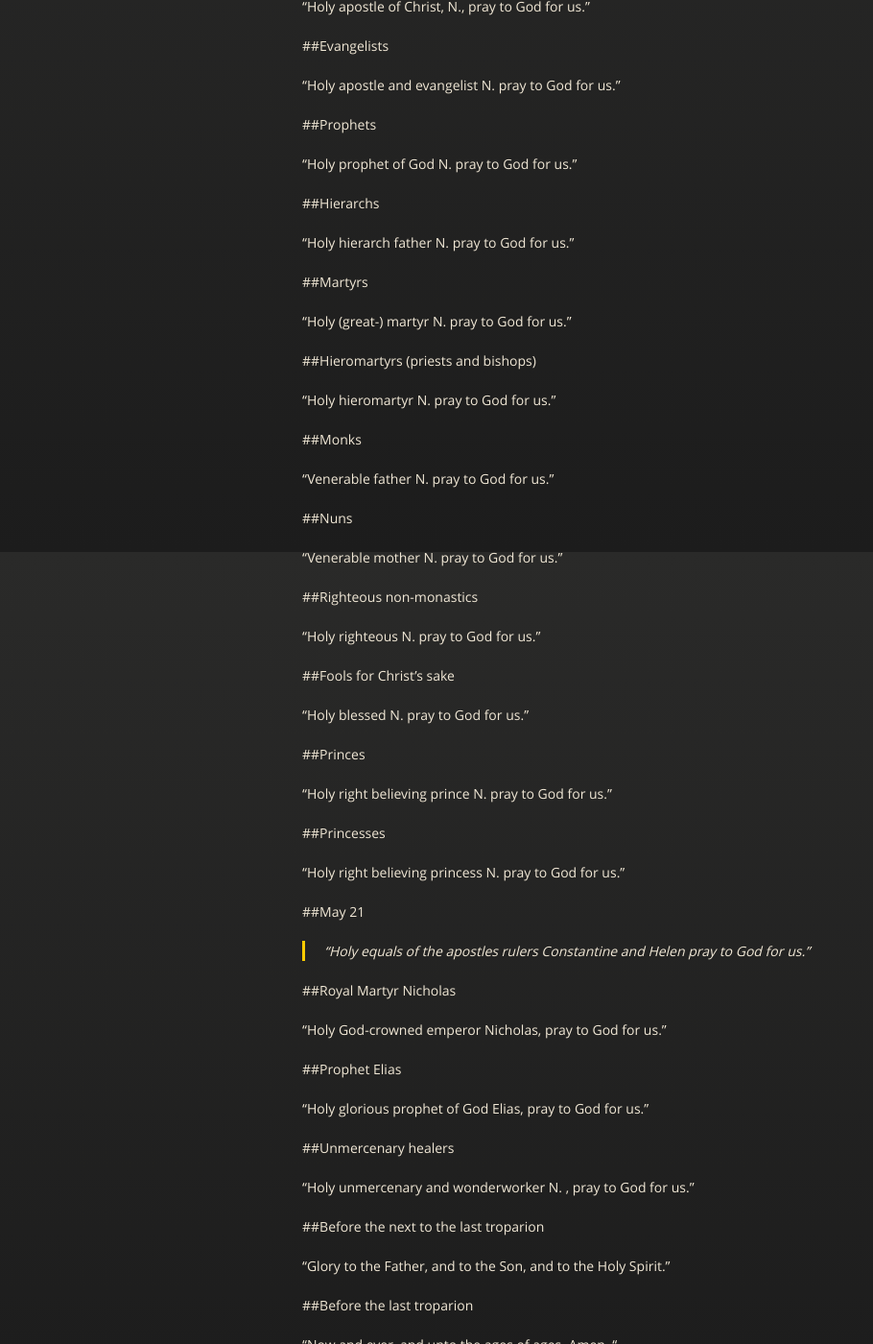
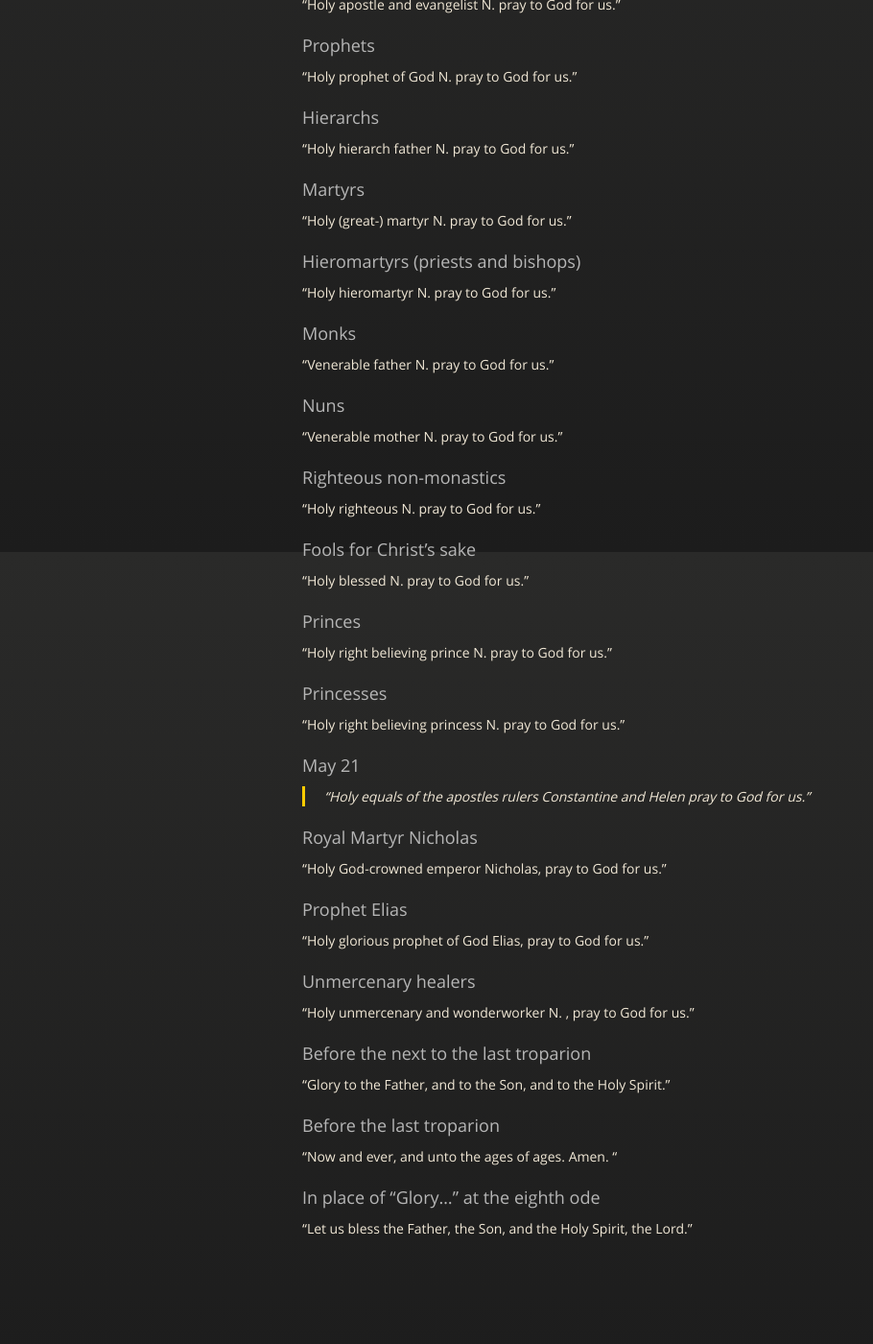
Before and after one commit to markjville/markjville.github.io, a Jekyll site: the page built from docs/traditional-canon-refrains.md, in a window 1280 px wide and 1400 px high, scrolled down 1225 px. Shown: the whole window at 96% size, without its empty margins (0-910 px from the left). Built offline with Jekyll 4.4.1, drawn with Linux system fonts in a browser that asks for light colours; our own code applies the rules of GitHub Pages for plain Markdown files; some of the changed text lies outside the part shown.

Commit message:
Update traditional-canon-refrains.md

```diff
--- a/docs/traditional-canon-refrains.md
+++ b/docs/traditional-canon-refrains.md
@@ -1,118 +1,118 @@
-Traditional Refrains at the Canons
+# Traditional Refrains at the Canons
 
-##The Trinity
+### # The Trinity
 
 “Most holy Trinity, our God, glory to Thee.”
 
-##The Savior
+### The Savior
 
 “Glory to Thee, our God, glory to Thee”
 
-##The Resurrection
+### The Resurrection
 
 “Glory to Thy holy resurrection, O Lord.”
 
-##The Cross and resurrection
+### The Cross and resurrection
 
 “Glory to Thy precious Cross and resurrection, O Lord.”
 
-##The Cross
+### The Cross
 
 “Glory to Thy precious Cross, O Lord.”
 
-##Penitential nature
+### Penitential nature
 
 “Have mercy on me, O God, have mercy on me.”
 
-##The Theotokos
+### The Theotokos
 
 “Most holy Theotokos, save us.”
 
-##The forerunner
+### The forerunner
 
 “Holy great John, forerunner of the Lord, pray to God for us. “
 
-##Bodiless Hosts
+### Bodiless Hosts
 
 “Holy archangels and angels, pray to God for us.“
 
-##Archangel Michael
+### Archangel Michael
 
 “Holy angelic-commander of God Michael, pray to God for us.”
 
-##Apostles
+### Apostles
 
 “Holy apostle of Christ, N., pray to God for us.”
 
-##Evangelists
+### Evangelists
 
 “Holy apostle and evangelist N. pray to God for us.”
 
-##Prophets
+### Prophets
 
 “Holy prophet of God N. pray to God for us.”
 
-##Hierarchs
+### Hierarchs
 
 “Holy hierarch father N. pray to God for us.”
 
-##Martyrs
+### Martyrs
 
 “Holy (great-) martyr N. pray to God for us.”
 
-##Hieromartyrs (priests and bishops)
+### Hieromartyrs (priests and bishops)
 
 “Holy hieromartyr N. pray to God for us.”
 
-##Monks
+### Monks
 
 “Venerable father N. pray to God for us.”
 
-##Nuns
+### Nuns
 
 “Venerable mother N. pray to God for us.”
 
-##Righteous non-monastics
+### Righteous non-monastics
 
 “Holy righteous N. pray to God for us.”
 
-##Fools for Christ's sake
+### Fools for Christ's sake
 
 “Holy blessed N. pray to God for us.”
 
-##Princes
+### Princes
 
 “Holy right believing prince N. pray to God for us.”
 
-##Princesses
+### Princesses
 
 “Holy right believing princess N. pray to God for us.”
 
-##May 21
+### May 21
 
 > “Holy equals of the apostles rulers Constantine and Helen pray to God
 > for us.”
 
-##Royal Martyr Nicholas
+### Royal Martyr Nicholas
 
 “Holy God-crowned emperor Nicholas, pray to God for us.”
 
-##Prophet Elias
+### Prophet Elias
 
 “Holy glorious prophet of God Elias, pray to God for us.”
 
-##Unmercenary healers
+### Unmercenary healers
 
 “Holy unmercenary and wonderworker N. , pray to God for us.”
 
-##Before the next to the last troparion
+### Before the next to the last troparion
 
 “Glory to the Father, and to the Son, and to the Holy Spirit.”
 
-##Before the last troparion
+### Before the last troparion
 
 “Now and ever, and unto the ages of ages. Amen. “
 
-##In place of "Glory..." at the eighth ode
+### In place of "Glory..." at the eighth ode
 
 “Let us bless the Father, the Son, and the Holy Spirit, the Lord.”
```
